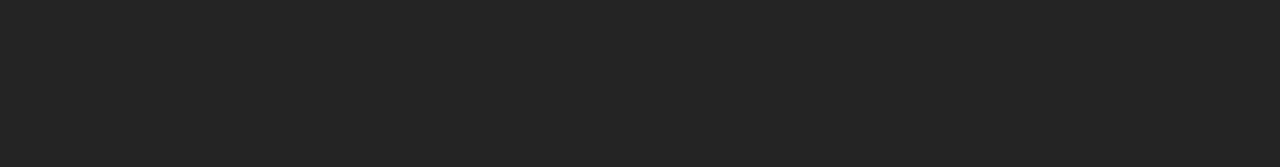
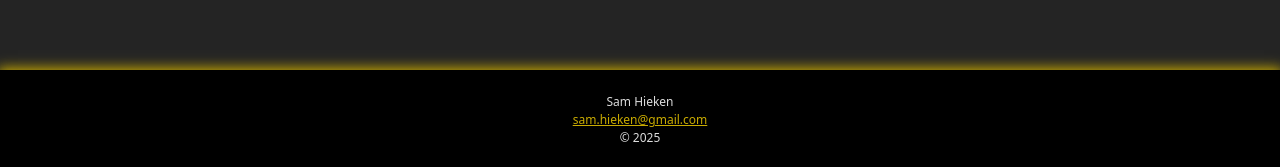
Before and after one commit to sam-hieken/sam-hieken.github.io, a React (Vite) app: page / in a window 1280 px wide. Shown: the part 1204-1371 px from the top of the page. Before the commit the page ends 1234 px from the top, so only its background shows below. Built offline with nearby package versions, Linux system fonts and the light colour scheme.

Commit message:
Added footer, improved style of header & footer

```diff
--- a/src/App.jsx
+++ b/src/App.jsx
@@ -29,6 +29,7 @@ const routes = [
 export default function App() {
     return <HashRouter>
         <Header/>
+        <main>
             <Routes>
                 {
                     routes.map((route, i) =>
@@ -36,6 +37,7 @@ export default function App() {
                     )
                 }
             </Routes>
+        </main>
         <Footer/>
     </HashRouter>
 }
--- a/src/experience/Experience.jsx
+++ b/src/experience/Experience.jsx
@@ -37,9 +37,10 @@ const workExperience = [
 ]
 
 export default function Experience() {
-    return <main>
+    return <>
+        <h1>Work Experience</h1>
         <ExperienceList/>
-    </main>
+    </>
 }
 
 function ExperienceList() {
--- a/src/experience/Experience.module.css
+++ b/src/experience/Experience.module.css
@@ -1,3 +1,8 @@
+h1 {
+    font-size: 2.5rem;
+    margin-bottom: 3.5rem;
+}
+
 .workExperiences,.workExperienceCompanies {
     padding: 0;
     margin: 0;
--- a/src/home/Home.jsx
+++ b/src/home/Home.jsx
@@ -22,12 +22,12 @@ const interviews = [
  * Home page
  */
 export default function Home() {
-    return <main>
+    return <>
         <h1>Sam Hieken</h1>
         <Picture/>
         <Bio/>
         <Interviews/>
-    </main>
+    </>
 }
 
 function Picture() {
--- a/src/index.css
+++ b/src/index.css
@@ -1,5 +1,8 @@
 :root {
     --bg-color: #242424;
+    /* Header footer background color */
+    --hf-bg-color: black;
+
     --default-font-color: #ddd;
     --link-color: #c9ab00;
 
@@ -8,7 +11,7 @@
     font-weight: 400;
 
     color: var(--default-font-color);
-    background-color: var(--bg-color);
+    background-color: var(--hf-bg-color);
 
     font-synthesis: none;
     text-rendering: optimizeLegibility;
@@ -18,10 +21,27 @@
 
 body {
     margin: 0;
+    position: relative;
+}
+
+#root {
+    display: flex;
+    flex-direction: column;
+    min-height: 100vh;
 }
 
 main {
+    position: relative;
+    z-index: 1;
     padding: 3rem 4rem;
+    background-color: var(--bg-color);
+
+    flex-grow: 1;
+}
+
+#root > header, #root > footer {
+    position: relative;
+    z-index: 2;
 }
 
 a {
--- a/src/layout/Footer.jsx
+++ b/src/layout/Footer.jsx
@@ -1,3 +1,12 @@
+import style from "./Footer.module.css";
+
 export default function Footer() {
-
+    return <footer className={style.footer}>
+        <address>
+            Sam Hieken
+            <br/>
+            <a href="mailto:sam.hieken@gmail.com">sam.hieken@gmail.com</a>
+        </address>
+        <span>© 2025</span>
+    </footer>
 }
--- /dev/null
+++ b/src/layout/Footer.module.css
@@ -0,0 +1,23 @@
+.footer {
+    background-color: var(--hf-bg-color);
+
+    height: 100px;
+
+    display: flex;
+    justify-content: center;
+    align-items: center;
+    flex-direction: column;
+
+    box-shadow: 0 0px 12px 2px var(--link-color);
+
+    font-size: 0.75rem;
+}
+
+.footer address {
+    font-style: normal;
+    text-align: center;
+}
+
+.footer span {
+    margin: 0;
+}
--- a/src/layout/Header.module.css
+++ b/src/layout/Header.module.css
@@ -9,7 +9,8 @@
 
     /* border-bottom: 2px solid var(--link-color); */
 
-    box-shadow: 0 3px 15px -2px var(--link-color);
+    background-color: var(--hf-bg-color);
+    box-shadow: 0 0px 12px 2px var(--link-color);
 }
 
 .name {
--- a/src/resume/Resume.jsx
+++ b/src/resume/Resume.jsx
@@ -5,9 +5,9 @@ import style from './Resume.module.css';
  * Resume page
  */
 export default function Resume() {
-    return <main className={style.resumeContainer}>
+    return <div className={style.resumeContainer}>
         <ResumeDocument/>
-    </main>
+    </div>
 }
 
 function ResumeDocument() {
```
Lines whose indentation alone changed are shown as unchanged.
